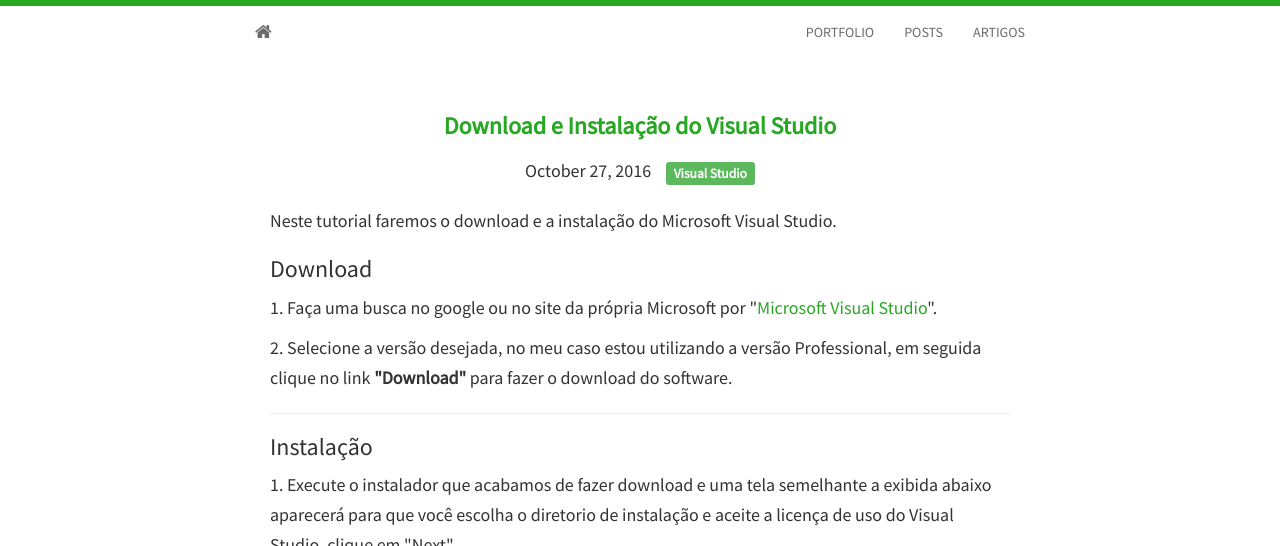
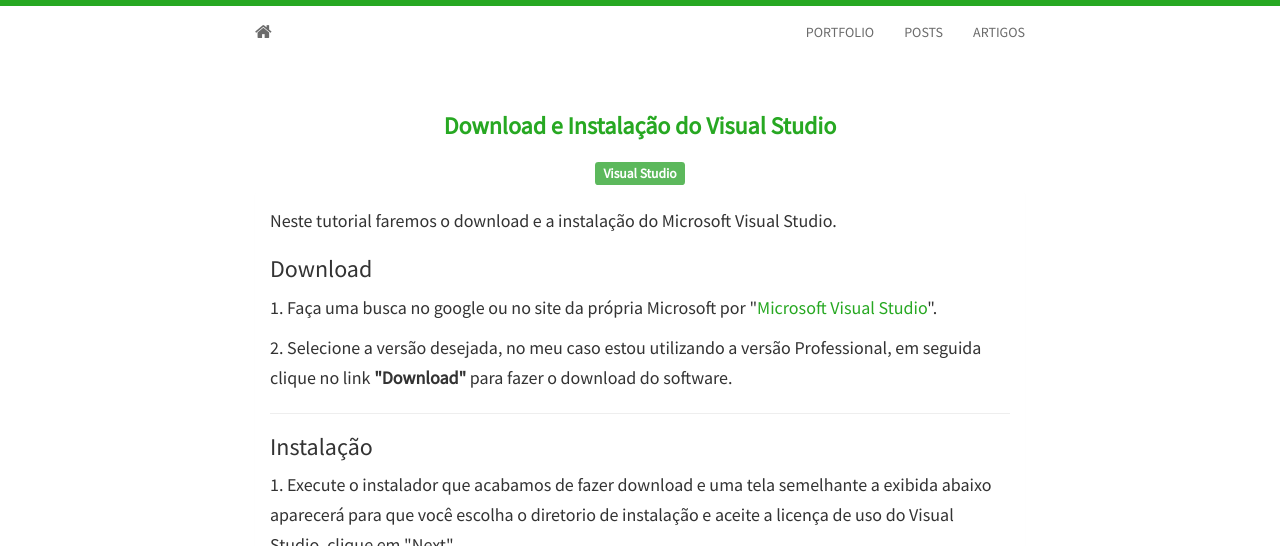
Before and after one commit to mateusbtlopes/mateusbtlopes.github.io, a Jekyll site: the page built from _posts/2016-10-27-download e instalacao visual studio.md, in a window 1280 px wide and 900 px high, cut to the strip 0-546 px from the top of the window. Built offline with Jekyll 4.4.1, drawn with Linux system fonts in a browser that asks for light colours; nearby versions of some CDN libraries.

Commit message:
Update post.html

```diff
--- a/_layouts/post.html
+++ b/_layouts/post.html
@@ -10,8 +10,6 @@
 	</div>
 	<div class="blog-title">
 		<h4>
-		{{ page.date | date: "%B %e, %Y" }}
-			&nbsp;&nbsp;
 			{% for tag in page.tags %}
 			 <span class="label label-success">{{ tag }}</span>
 			{% endfor %}
```
